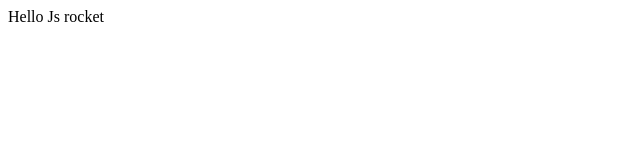
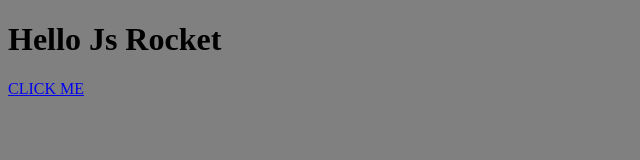
Before and after one commit to sbiwalkar/js-rocket, a plain HTML site: page index.html in a window 1280 px wide. Shown: the whole page, without its empty margins (0-640 px from the left). Drawn offline with Linux system fonts and the light colour scheme.

Commit message:
Corrected the file structure

```diff
--- /dev/null
+++ b/css/style.css
@@ -0,0 +1,3 @@
+body{
+	background-color: grey;
+}
--- a/index.html
+++ b/index.html
@@ -1,4 +1,14 @@
-Hello Js rocket
-<script type="text/javascript">
-	console.log('Hello There friends');
-</script>
+<!DOCTYPE html>
+<!DOCTYPE html>
+<html>
+<head>
+	<title>JS Rocket Launcher</title>
+	<script type="text/javascript" src="js/script.js">
+	</script>
+	<link rel="stylesheet" type="text/css" href="css/style.css">
+</head>
+<body>
+<h1> Hello Js Rocket</h1>
+<a href="#" onclick="car.fly();">CLICK ME</a>
+</body>
+</html>
--- /dev/null
+++ b/js/script.js
@@ -0,0 +1,29 @@
+var car = {
+			make: 'VM',
+			color: 'blue',
+			type: 'Polo',
+			isTurnedOn: false,
+			numberOfWheels: 4,
+			seats: ['Seat1','Seat2','Seat3','Seat 4'],
+			turnOn: function ()
+			{
+				this.isTurnedOn = true;
+			},
+			fly: function()
+			{
+				alert('fly');
+			},
+
+			switchCar: function(isOn)
+			{
+				console.log('turn car '+isOn);
+				if (isOn == true) {
+					this.isTurnedOn = true;
+
+				}
+				else
+					this.isTurnedOn = false;
+			}
+
+		};
+		console.log('Hello');
--- /dev/null
+++ b/style.css
@@ -0,0 +1,3 @@
+body{
+	background-color: grey;
+}
```
